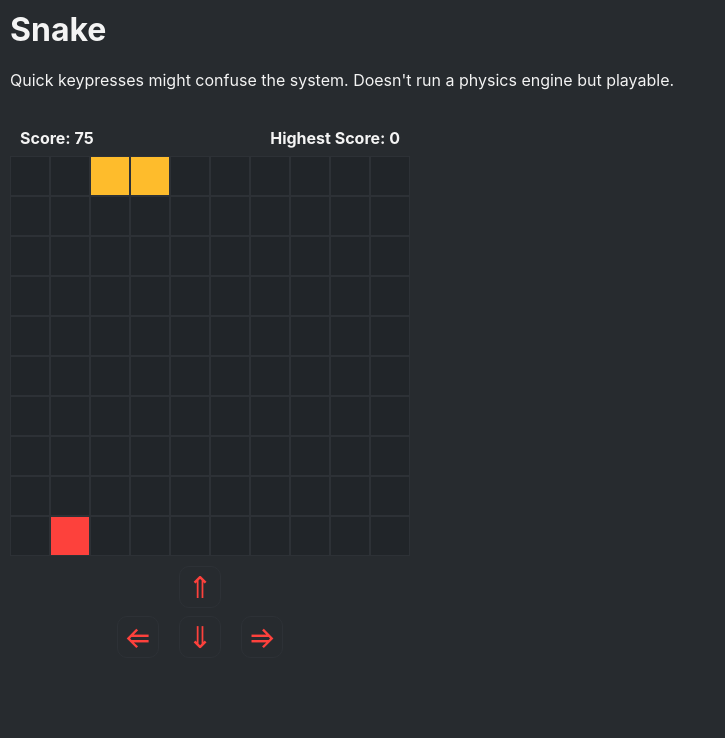
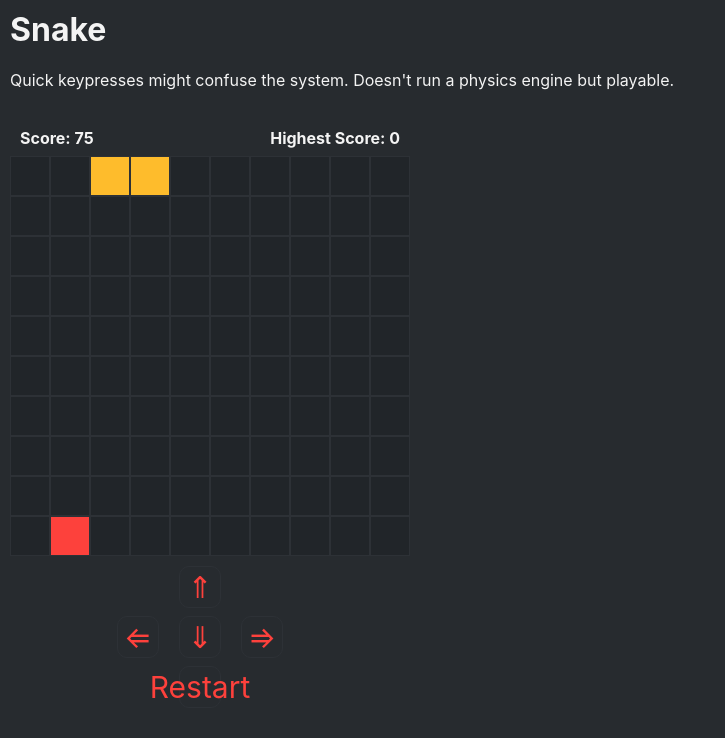
Before and after one commit to aniketbiprojit/Snake-Game, a Svelte app: page / in a window 1280 px wide. Shown: the top 738 px of the page, without its empty margins (0-725 px from the left). Built offline with nearby package versions, Linux system fonts and the light colour scheme.

Commit message:
feat: restart game

```diff
--- a/src/App.svelte
+++ b/src/App.svelte
@@ -1,19 +1,50 @@
 <script lang="ts">
-	export let handleKeyPress, score, clickHandler;
-	let fired = false;
+	export let handleKeyPress, score, clickHandler, restart
+	let fired = false
 	async function handleClick(val) {
 		if (fired === true) {
 			await new Promise((resolve) => {
-				setTimeout(resolve, 150);
-			});
+				setTimeout(resolve, 150)
+			})
 		}
-		fired = true;
-		clickHandler(val);
+		fired = true
+		clickHandler(val)
 	}
 	document.onkeydown = (e) => {
-		handleKeyPress(e);
-	};
+		handleKeyPress(e)
+	}
 </script>
+
+<main>
+	<h1>Snake</h1>
+	<p>Quick keypresses might confuse the system. Doesn't run a physics engine but playable.</p>
+	<div class="center_">
+		<h4>Score: <span id="score">{score}</span></h4>
+		<h4>Highest Score: <span id="highest_score">{score}</span></h4>
+	</div>
+	<div class="grid" id="grid" />
+	<div class="buttons">
+		<div on:click={() => handleClick('up')} class="inner-btn up">
+			<p>&uArr;</p>
+		</div>
+	</div>
+	<div class="buttons">
+		<div class="inner-btn left" on:click={() => handleClick('left')}>
+			<p>&lArr;</p>
+		</div>
+		<div class="inner-btn down" on:click={() => handleClick('down')}>
+			<p>&dArr;</p>
+		</div>
+		<div class="inner-btn right" on:click={() => handleClick('right')}>
+			<p>&rArr;</p>
+		</div>
+	</div>
+	<div class="buttons">
+		<div on:click={() => restart()} class="inner-btn">
+			<p>Restart</p>
+		</div>
+	</div>
+</main>
 
 <style>
 	.grid {
@@ -55,32 +86,3 @@
 		margin-bottom: 0;
 	}
 </style>
-
-<main>
-	<h1>Snake</h1>
-	<p>
-		Quick keypresses might confuse the system. Doesn't run a physics engine
-		but playable.
-	</p>
-	<div class="center_">
-		<h4>Score: <span id="score">{score}</span></h4>
-		<h4>Highest Score: <span id="highest_score">{score}</span></h4>
-	</div>
-	<div class="grid" id="grid" />
-	<div class="buttons">
-		<div on:click={() => handleClick('up')} class="inner-btn up">
-			<p>&uArr;</p>
-		</div>
-	</div>
-	<div class="buttons">
-		<div class="inner-btn left" on:click={() => handleClick('left')}>
-			<p>&lArr;</p>
-		</div>
-		<div class="inner-btn down" on:click={() => handleClick('down')}>
-			<p>&dArr;</p>
-		</div>
-		<div class="inner-btn right" on:click={() => handleClick('right')}>
-			<p>&rArr;</p>
-		</div>
-	</div>
-</main>
--- a/src/main.ts
+++ b/src/main.ts
@@ -20,6 +20,7 @@ const app = new App({
 		handleKeyPress,
 		score,
 		clickHandler,
+		restart,
 	},
 })
 
@@ -94,6 +95,16 @@ class Snake {
 	// 	}
 	// }
 
+	killme() {
+		clearInterval(this.interval)
+		grid[this.head.x][this.head.y].unmark()
+		for (let index = 0; index < this.tail.length; index++) {
+			const tail_elem = this.tail[index]
+			grid[tail_elem.x][tail_elem.y].unmark()
+		}
+		score = 0
+	}
+
 	draw_snake(x: number, y: number) {
 		const old_cell = grid[x][y]
 
@@ -153,9 +164,16 @@ class Snake {
 	}
 }
 
-const snake = new Snake()
+let snake = new Snake()
 
 let count = 0
+
+function restart() {
+	snake.killme()
+	setTimeout(() => {
+		snake = new Snake()
+	}, 1000)
+}
 
 function placeFood() {
 	count++
```
